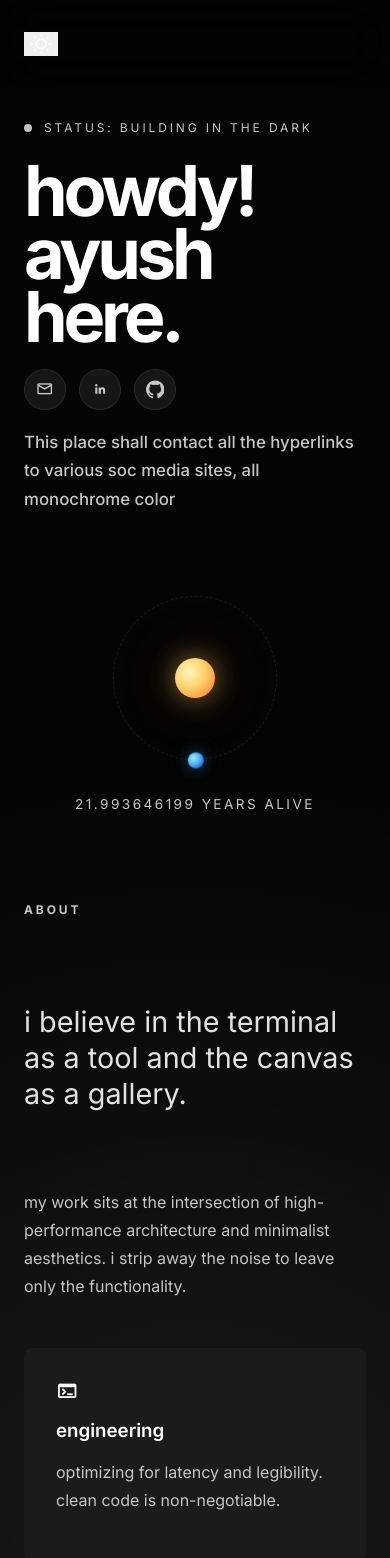
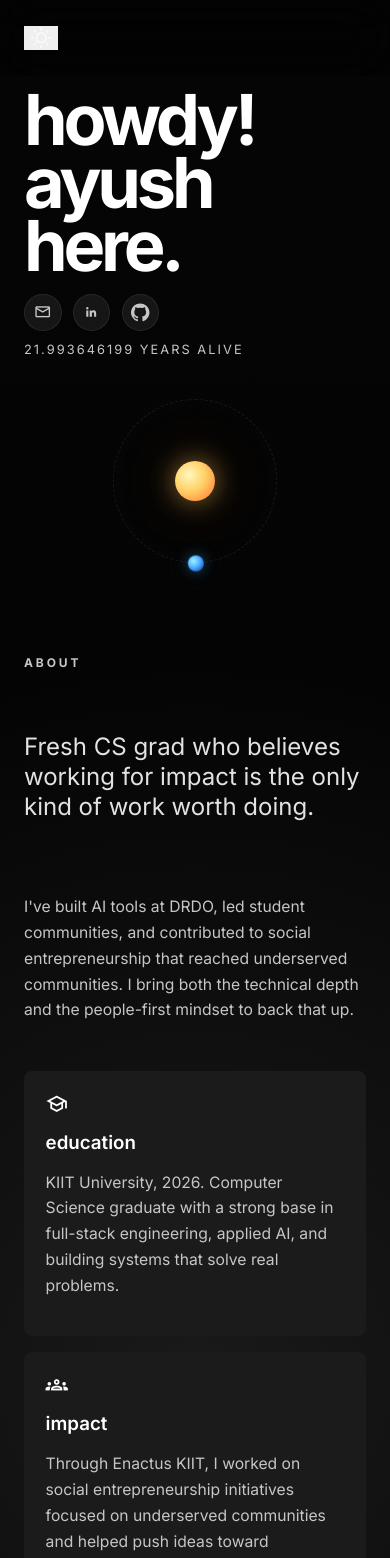
Before and after one commit to gcsuid/fportfolio, a React (Vite) app: page / in a window 390 px wide. Shown: the top 1558 px of the page. Built offline with nearby package versions, Linux system fonts and the light colour scheme.

Commit message:
first landing 5

```diff
--- a/src/App.css
+++ b/src/App.css
@@ -114,7 +114,6 @@
 .loader-meta,
 .preloader-brand,
 .status-pill,
-.hero-status,
 .section-label,
 .skills-heading,
 .technical-group__label,
@@ -297,26 +296,12 @@
   max-width: 42rem;
 }
 
-.hero-status {
-  display: flex;
-  gap: 0.75rem;
-  align-items: center;
-  color: #c6c6c6;
-  font-size: 0.75rem;
-  margin-bottom: 1.5rem;
-}
-
-.hero-status__dot,
 .skill-dot {
   flex: none;
   width: 0.5rem;
   height: 0.5rem;
   border-radius: 999px;
   background: #fff;
-}
-
-.hero-status__dot {
-  animation: pulse 2s cubic-bezier(0.4, 0, 0.6, 1) infinite;
 }
 
 .hero-copy h1 {
@@ -334,6 +319,7 @@
 
 .hero-socials {
   display: flex;
+  flex-wrap: wrap;
   gap: 0.85rem;
   align-items: center;
   margin-top: 1.25rem;
@@ -372,6 +358,15 @@
   font-size: 1.15rem;
 }
 
+.hero-age {
+  color: #c6c6c6;
+  font-size: 0.8rem;
+  letter-spacing: 0.16em;
+  text-transform: uppercase;
+  white-space: nowrap;
+  margin-left: 0.35rem;
+}
+
 .hero-copy p {
   max-width: 28rem;
   margin-top: 1.1rem;
@@ -387,6 +382,7 @@
   align-items: center;
   justify-content: center;
   gap: 0.85rem;
+  transform: translateY(-1.5rem);
 }
 
 .orbit-container {
@@ -427,14 +423,6 @@
   height: 14.5rem;
   border: 1px dashed rgba(255, 255, 255, 0.08);
   border-radius: 50%;
-}
-
-.orbit-age {
-  margin: 0;
-  color: #c6c6c6;
-  font-size: 0.85rem;
-  letter-spacing: 0.18em;
-  text-transform: uppercase;
 }
 
 .content-grid {
@@ -778,8 +766,44 @@
     padding-right: 1.5rem;
   }
 
+  .top-nav__inner {
+    min-height: 4.75rem;
+    padding-top: 0.75rem;
+    padding-bottom: 0.75rem;
+  }
+
+  .portfolio-main {
+    padding-top: 0.5rem;
+  }
+
+  .hero-section {
+    min-height: auto;
+    padding-block: 0.25rem 1.25rem;
+  }
+
   .hero-copy h1 {
     font-size: clamp(3.2rem, 18vw, 4.6rem);
+  }
+
+  .hero-socials {
+    gap: 0.7rem;
+    margin-top: 1rem;
+  }
+
+  .hero-social {
+    width: 2.35rem;
+    height: 2.35rem;
+  }
+
+  .about-copy__lead {
+    font-size: 1.5rem;
+  }
+
+  .about-copy__body,
+  .glass-card p,
+  .project-card__body p {
+    font-size: 0.98rem;
+    line-height: 1.65;
   }
 
   .orbit-container {
@@ -803,6 +827,26 @@
     height: 1rem;
   }
 
+  .content-grid {
+    gap: 1.75rem;
+    padding-top: 2rem;
+  }
+
+  .about-cards,
+  .skills-grid,
+  .projects-grid {
+    gap: 1rem;
+  }
+
+  .glass-card,
+  .project-card {
+    padding: 1.35rem;
+  }
+
+  .project-card {
+    min-height: 15.5rem;
+  }
+
   .technical-grid {
     grid-template-columns: 1fr;
   }
@@ -821,4 +865,13 @@
   .preloader-brand {
     bottom: 2rem;
   }
+
+  .orbit-anchor {
+    transform: translateY(-0.5rem);
+  }
+
+  .hero-age {
+    flex-basis: 100%;
+    margin-left: 0;
+  }
 }
--- a/src/App.jsx
+++ b/src/App.jsx
@@ -215,10 +215,6 @@ function PortfolioPage() {
       <main className="portfolio-main">
         <section className="hero-section">
           <div className="hero-copy">
-            <div className="hero-status">
-              <span className="hero-status__dot" />
-              <span>Status: Building in the dark</span>
-            </div>
             <h1>
               Howdy! Ayush
               <span>here.</span>
@@ -237,11 +233,8 @@ function PortfolioPage() {
                   <SocialIcon icon={social.icon} />
                 </a>
               ))}
+              <span className="hero-age">{ageYears.toFixed(9)} years alive</span>
             </div>
-            <p>
-              This place shall contact all the hyperlinks to various soc media
-              sites, all monochrome color
-            </p>
           </div>
 
           <div className="orbit-anchor" aria-hidden="true">
@@ -250,7 +243,6 @@ function PortfolioPage() {
               <div className="sun" />
               <div className="earth" />
             </div>
-            <p className="orbit-age">{ageYears.toFixed(9)} years alive</p>
           </div>
         </section>
 
@@ -261,36 +253,39 @@ function PortfolioPage() {
           <div className="about-content">
             <div className="about-copy">
               <p className="about-copy__lead">
-                i believe in the terminal as a tool and the canvas as a
-                gallery.
+                Fresh CS grad who believes working for impact is the only kind
+                of work worth doing.
               </p>
               <p className="about-copy__body">
-                my work sits at the intersection of high-performance
-                architecture and minimalist aesthetics. i strip away the noise
-                to leave only the functionality.
+                I've built AI tools at DRDO, led student communities, and
+                contributed to social entrepreneurship that reached underserved
+                communities. I bring both the technical depth and the
+                people-first mindset to back that up.
               </p>
             </div>
 
             <div className="about-cards">
               <article className="glass-card">
                 <span className="material-symbols-outlined card-icon">
-                  terminal
+                  school
                 </span>
-                <h3>engineering</h3>
+                <h3>education</h3>
                 <p>
-                  optimizing for latency and legibility. clean code is
-                  non-negotiable.
+                  KIIT University, 2026. Computer Science graduate with a
+                  strong base in full-stack engineering, applied AI, and
+                  building systems that solve real problems.
                 </p>
               </article>
 
               <article className="glass-card">
                 <span className="material-symbols-outlined card-icon">
-                  auto_awesome
+                  groups
                 </span>
-                <h3>curation</h3>
+                <h3>impact</h3>
                 <p>
-                  selecting the right stack for the right problem. no bloat,
-                  just intent.
+                  Through Enactus KIIT, I worked on social entrepreneurship
+                  initiatives focused on underserved communities and helped push
+                  ideas toward measurable, people-first impact.
                 </p>
               </article>
             </div>
```
